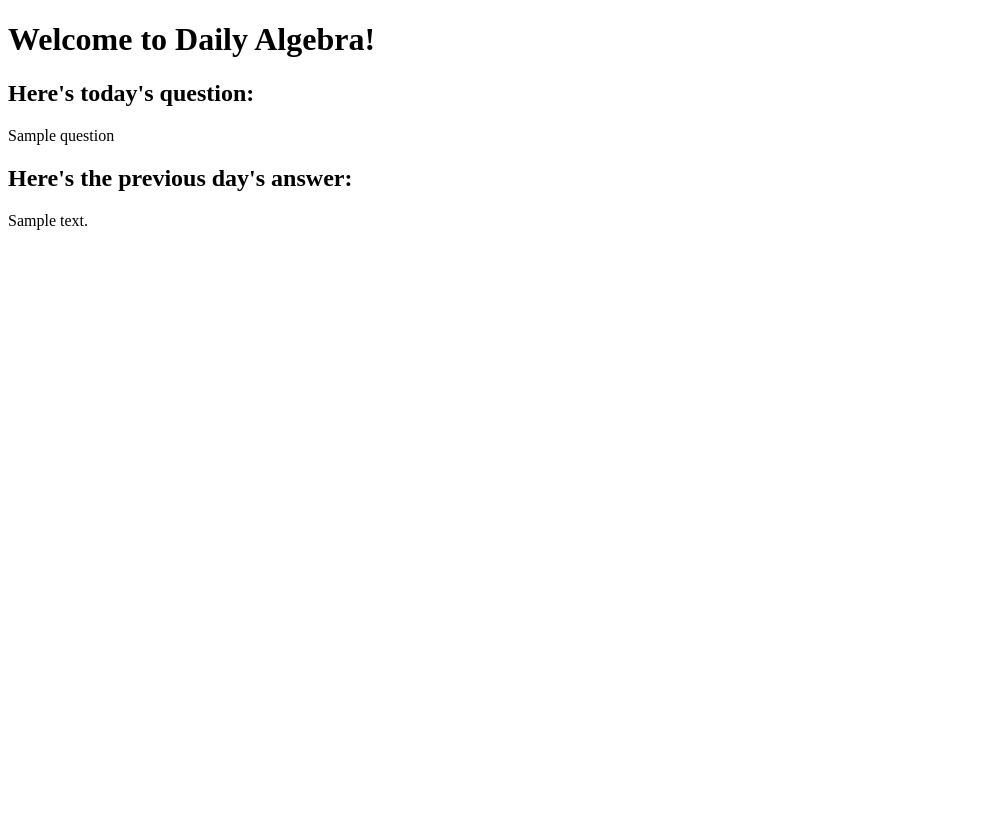
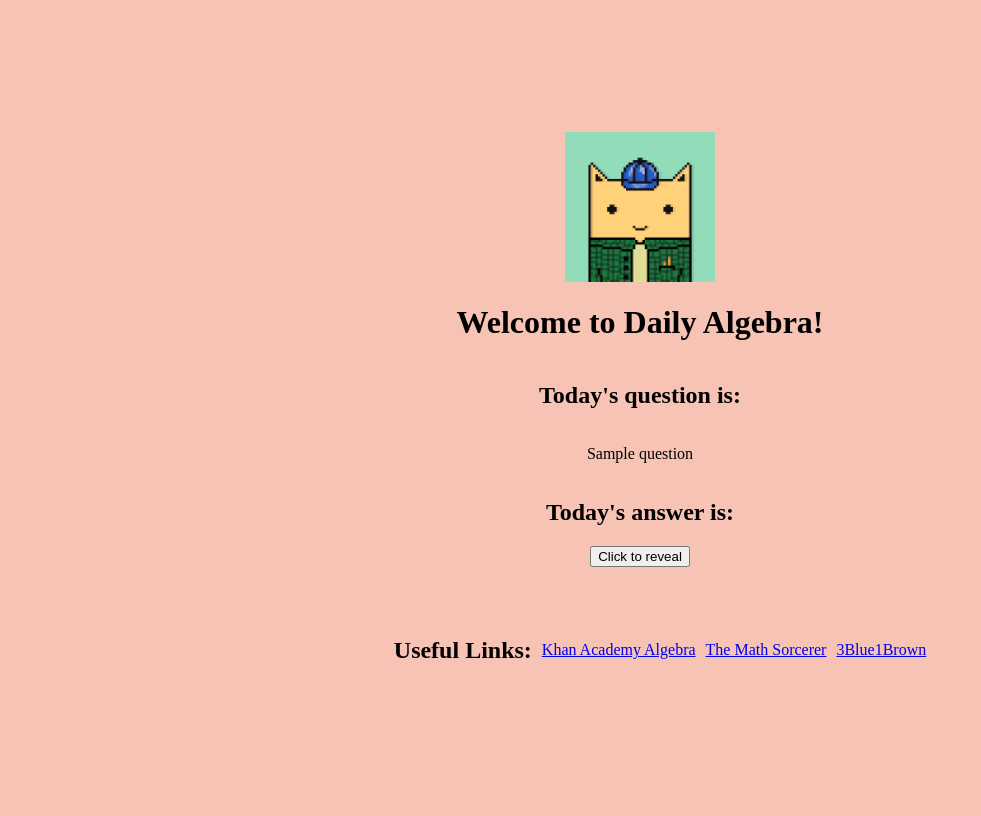
Before and after one commit to loafing-cat/daily_algebra, a Flask app: template templates/index.html in a window 1280 px wide. Shown: the whole page, without its empty margins (0-981 px from the left). Before the commit the page ends 230 px from the top, so only its background shows below. Run offline with Flask 2, Linux system fonts and the light colour scheme; the template is opened without the code that fills it: most values are stand-ins (such as "Sample title", 1, 10 or a date in 2020).

Commit message:
added nft logo, and background color, as well as some useful links

```diff
--- a/app.py
+++ b/app.py
@@ -1,43 +1,33 @@
-from flask import Flask, render_template, session, url_for
+from flask import Flask, render_template
 import sqlite3
 from datetime import datetime, timedelta
 
-# create a new instance of the Flask class
 app = Flask(__name__)
 
-# used to verify 24 hour waiting period
-app.secret_key = 'mysecretkey'
-
-# define function to pull question and answers from database
+# Define the route for the index page
 @app.route('/')
 def index():
-    # check if user has already seen today's question
-    if 'last_question_seen' in session and session['last_question_seen'] == datetime.today().strftime('%Y-%m-%d'):
-        question = None
-    else:
-        # retrieve question from database
-        conn = sqlite3.connect('app_data/questions.db')
-        c = conn.cursor()
-        c.execute('SELECT question FROM questions WHERE id = 1')
-        question = c.fetchone()[0]
-        conn.close()
-
-        # store today's date in session
-        session['last_question_seen'] = datetime.today().strftime('%Y-%m-%d')
-
-    # retrieve answer from database for the previous day
+    # Connect to the database
     conn = sqlite3.connect('app_data/questions.db')
     c = conn.cursor()
-    yesterday = (datetime.today() - timedelta(days=1)).strftime('%Y-%m-%d')
-    c.execute(f"SELECT answer FROM questions WHERE id = (SELECT MAX(id) FROM questions) - 1")
-    last_answer = c.fetchone()[0] if c.fetchone() else None
+
+    # Get the current date
+    current_date = datetime.today().strftime('%Y-%m-%d')
+
+    # Get the ID of the next question to display
+    c.execute("SELECT id FROM questions ORDER BY id DESC LIMIT 1")
+    last_question_id = c.fetchone()[0]
+    question_id = (last_question_id % 2) + 1
+
+    # Get the question and answer from the database
+    c.execute(f"SELECT question, answer FROM questions WHERE id = {question_id}")
+    question, answer = c.fetchone()
+
+    # Close the database connection
     conn.close()
 
-    # store last answer seen date in session
-    session['last_answer_seen'] = yesterday
-
-    return render_template('index.html', question=question, last_answer=last_answer, last_answer_seen=session.get('last_answer_seen'))
-
+    # Render the index.html template with the question and answer
+    return render_template('index.html', question=question, answer=answer)
 
 if __name__ == '__main__':
     app.run(debug=True)
--- /dev/null
+++ b/static/css/style.css
@@ -0,0 +1,6 @@
+body {
+    /* background-color: #F2ECDC; */
+    /* background-color: #fed0c3; */
+    /* background-color: #ffdfdf; */
+    background-color: #f7c3b5;
+}
--- a/templates/index.html
+++ b/templates/index.html
@@ -1,20 +1,63 @@
 <!DOCTYPE html>
 <html>
   <head>
+    <link rel="stylesheet" href="{{ url_for('static', filename='css/style.css') }}">
     <title>Daily Algebra</title>
+    <style>
+      body {
+        display: flex;
+        flex-direction: column;
+        justify-content: center;
+        align-items: center;
+        height: 100vh;
+      }
+
+      .useful-links {
+        display: flex;
+        flex-direction: row;
+        justify-content: flex-start;
+        align-items: center;
+        margin-top: 50px;
+        margin-left: 50px;
+        text-align: left;
+      }
+
+      .useful-links h2 {
+        margin-right: 10px;
+      }
+
+      .useful-links a {
+        margin-right: 10px;
+      }
+
+      .logo {
+        width: 150px;
+      }
+
+    </style>
+    <script>
+      function revealAnswer() {
+        document.getElementById("answer").style.display = "block";
+        document.getElementById("reveal-button").style.display = "none";
+      }
+    </script>
   </head>
   <body>
+    <img class="logo" src="{{ url_for('static', filename='images/cat.png') }}" alt="Cat Image">
     <h1>Welcome to Daily Algebra!</h1>
 
-    {% if question is not none %}
-    <h2>Here's today's question:</h2>
+    <h2>Today's question is:</h2>
     <p>{{ question }}</p>
-    {% endif %}
 
-    {% if last_answer_seen is not none %}
-    <h2>Here's the previous day's answer:</h2>
-    <p>{{ last_answer }}</p>
-    {% endif %}
+    <h2>Today's answer is:</h2>
+    <p id="answer" style="display:none">{{ answer }}</p>
+    <button id="reveal-button" onclick="revealAnswer()">Click to reveal</button>
 
+    <div class="useful-links">
+      <h2>Useful Links:</h2>
+      <a href="https://www.khanacademy.org/search?referer=%2F&page_search_query=Algebra">Khan Academy Algebra</a>
+      <a href="https://www.youtube.com/@TheMathSorcerer">The Math Sorcerer</a>
+      <a href="https://www.youtube.com/@3blue1brown">3Blue1Brown</a>
+    </div>
   </body>
 </html>
```
Also changed, not shown: static/images/cat.png (added).
